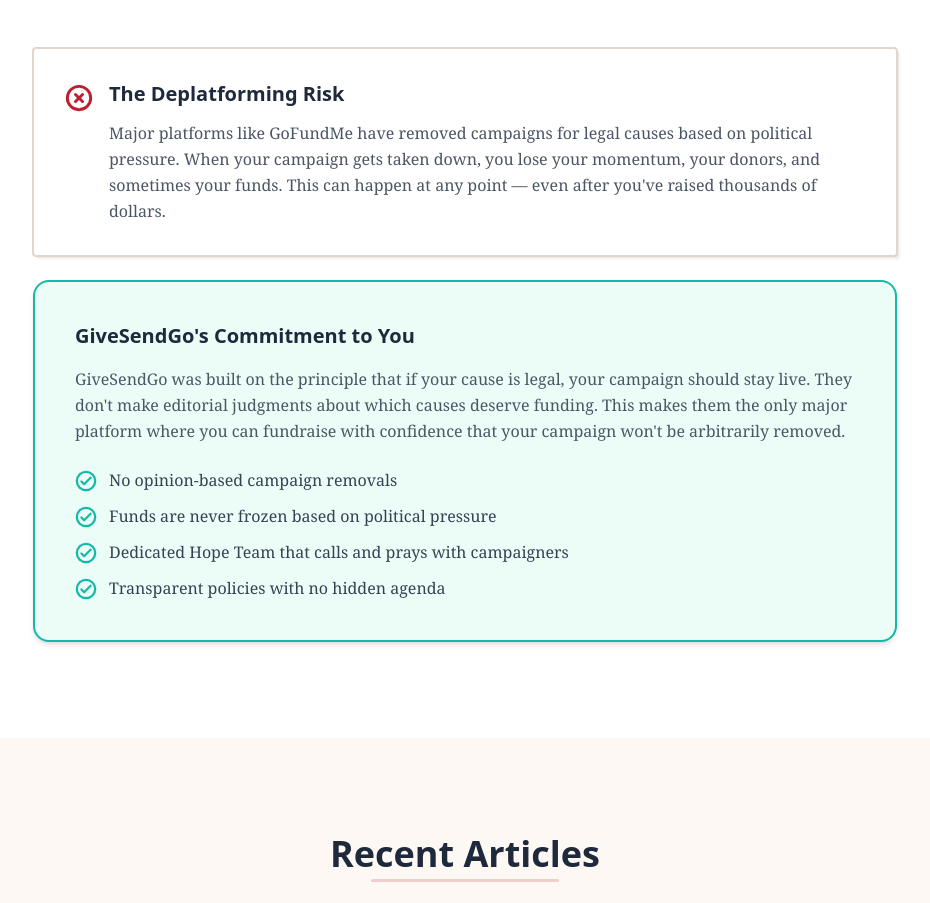
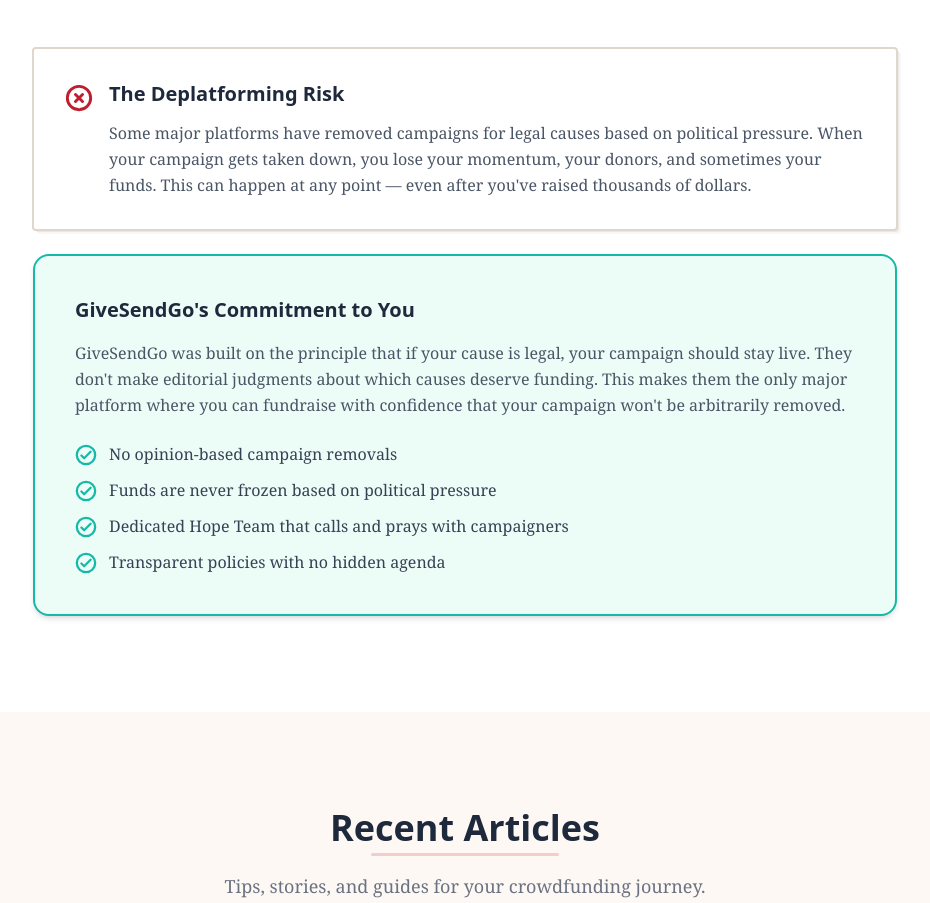
Before and after one commit to brieyasmom-tr8ts/bestcrowdfunding, a Next.js app: page / in a window 1280 px wide. Shown: the part 3869-4772 px from the top of the page, without its empty margins (175-1105 px from the left). Built offline with nearby package versions, Linux system fonts and the light colour scheme.

Commit message:
Remove GoFundMe name from editorial content, add CLAUDE.md

```diff
--- a/src/app/page.tsx
+++ b/src/app/page.tsx
@@ -492,7 +492,7 @@ function PlatformFreedom() {
               <div>
                 <h3 className="text-xl font-bold mb-3">The Deplatforming Risk</h3>
                 <p className="text-gray-600 leading-relaxed">
-                  Major platforms like GoFundMe have removed campaigns for legal
+                  Some major platforms have removed campaigns for legal
                   causes based on political pressure. When your campaign gets taken
                   down, you lose your momentum, your donors, and sometimes your
                   funds. This can happen at any point &mdash; even after
```
Also changed, not shown: 1 other file (tests, documents, lock files or other folders).
